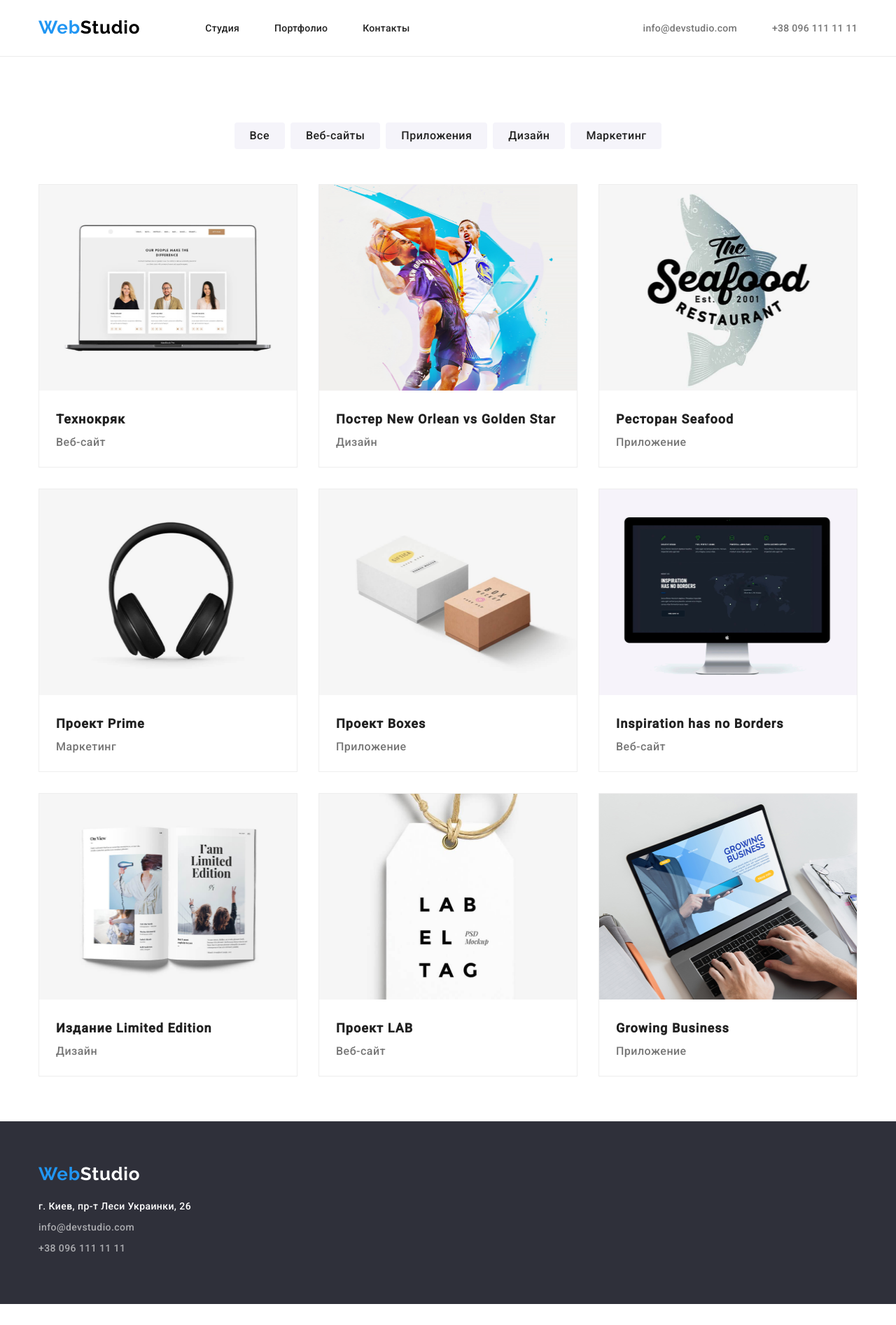
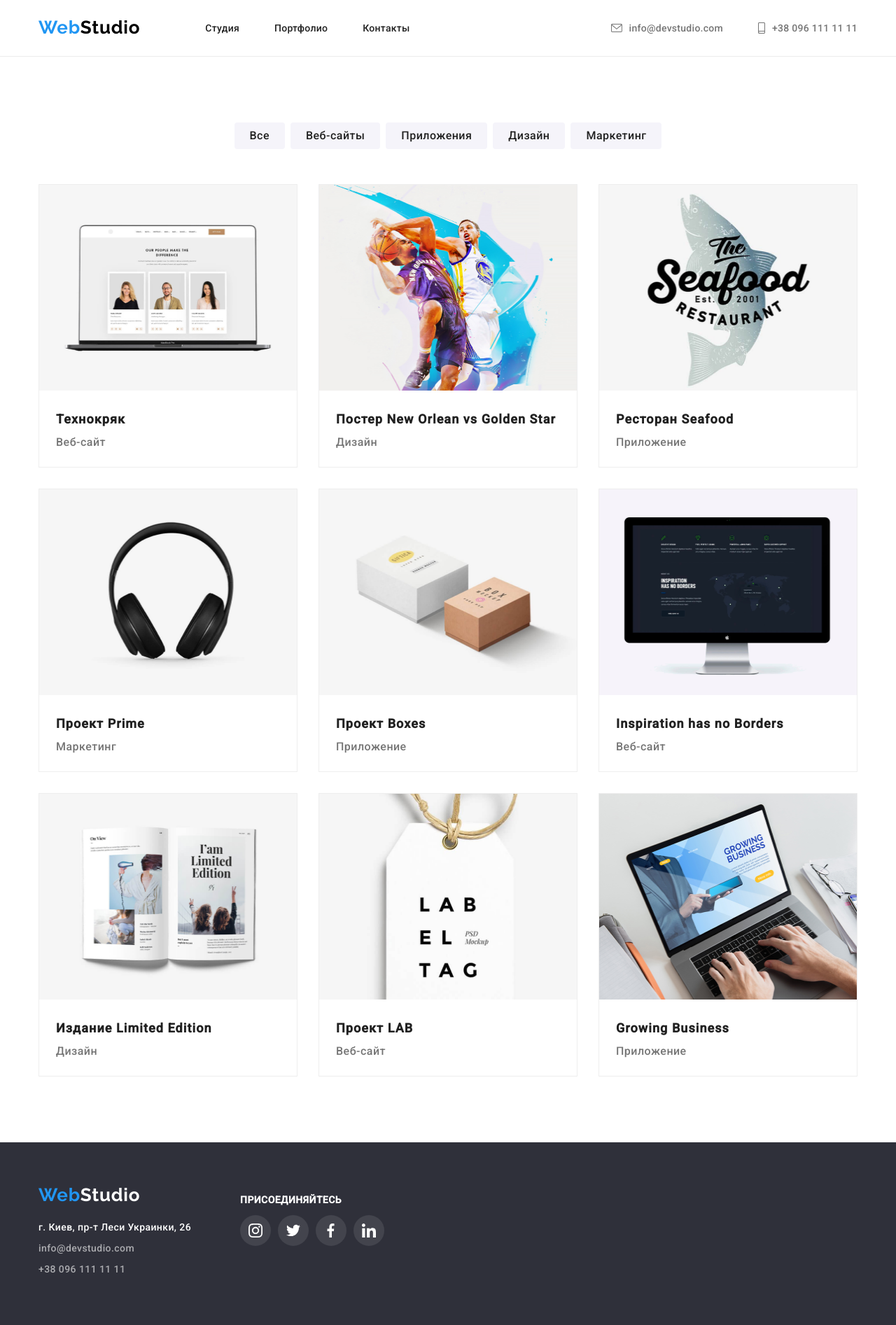
Before and after one commit to Klymenov/goit-markup-hw-04, a plain HTML site: page portfolio.html in a window 1280 px wide. Shown: the whole page at 70% size. Before the commit the page ends 1863 px from the top, so only its background shows below. Drawn offline with Linux system fonts and the light colour scheme.

Commit message:
4th commit

```diff
--- a/portfolio.html
+++ b/portfolio.html
@@ -16,8 +16,7 @@
     <!--header-section-->
 
     <header class="header-section">
-        <div class="container">
-            <div class="header-content">
+        <div class="container header-content">
             <nav class="navigation">
                 <a class="logo" href="./index.html">Web<span class="header-studio">Studio</span></a>
                 <ul class="nav-list">
@@ -34,10 +33,11 @@
             </nav>
 
             <ul class="contact-list">
-                    <li class="contact-element"><a class="contact-link" href="mailto:info@devstudio.com">info@devstudio.com</a></li>
-                    <li class="contact-element"><a class="contact-link" href="tel:+380961111111">+38 096 111 11 11</a></li>
+                <li class="contact-element"><a class="contact-link" href="mailto:info@devstudio.com"><svg class="contact-icon" width=16px height=12px><use href="./img/svg/icons/symbol-defs.svg#icon-mail"></use></svg>info@devstudio.com</a>
+                </li>
+                <li class="contact-element"><a class="contact-link" href="tel:+380961111111"><svg class="contact-icon" width=10px height=16px><use href="./img/svg/icons/symbol-defs.svg#icon-header-phone"></use></svg>+38 096 111 11 11</a>
+                </li>
             </ul>
-            </div>
         </div>
     </header>
 
@@ -59,11 +59,13 @@
                 <!-- <div class="card-set"> -->
                     <ul class="card-list">
                         <li class="card-element">
+                            <a href="./index.html" class="card-link">
                                 <img src="./img/portfolio/tehnokryak.png" width="368" height="294" alt="Технокряк">
                                 <div class="card-text">
                                     <h4 class="card-heading">Технокряк</h4>
                                     <p class="card-p">Веб-сайт</p>
                                 </div>
+                            </a>
                         </li>
                         <li class="card-element">
                             <img src="./img/portfolio/poster.png" width="368" height="294" alt="Постер New Orlean vs Golden Star">
@@ -131,8 +133,7 @@
     <!--footer-section-->
 
     <footer class="footer-section">
-        <div class="container">
-            <div class="footer-content">
+        <div class="container footer-container">
                 <div class="footer-nav">
                     <a class="footer-logo"  href="./index.html">Web<span class="footer-studio">Studio</span></a>
                     <ul class="footer-list">
@@ -152,9 +153,42 @@
                         </li>
                     </ul>
                 </div>
+                <div class="footer-social">
+                    <h3 class="social-heading">
+                        присоединяйтесь
+                    </h3>
+                    <ul class="social-list">
+                        <li class="social-item">
+                            <a href="" class="social-link">
+                                <svg class="footer-social-svg">
+                                    <use href="./img/svg/icons/symbol-defs.svg#icon-instagram"></use>
+                                </svg>
+                            </a>
+                        </li>
+                        <li class="social-item">
+                            <a href="" class="social-link">
+                                <svg class="footer-social-svg">
+                                    <use href="./img/svg/icons/symbol-defs.svg#icon-twitter"></use>
+                                </svg>
+                            </a>
+                        </li>
+                        <li class="social-item">
+                            <a href="" class="social-link">
+                                <svg class="footer-social-svg">
+                                    <use href="./img/svg/icons/symbol-defs.svg#icon-facebook"></use>
+                                </svg>
+                            </a>
+                        </li>
+                        <li class="social-item">
+                            <a href="" class="social-link">
+                                <svg class="footer-social-svg">
+                                    <use href="./img/svg/icons/symbol-defs.svg#icon-linkedin"></use>
+                                </svg>
+                            </a>
+                        </li>
+                    </ul>
                 </div>
         </div>
     </footer>
-
 </body>
 </html>
--- a/styles/portfolio.css
+++ b/styles/portfolio.css
@@ -15,6 +15,108 @@ body {
 }
 /*header section*/
 
+
+.header-section {
+    background-color: #fff;
+    border-bottom: 1px solid #ECECEC;
+}
+.header-content {
+    display: flex;
+}
+.navigation {
+    display: flex;
+    margin-right: auto;
+}
+.logo {
+    font-family: 'Raleway', sans-serif;
+    color: #2196F3;
+    text-decoration: none;
+    display: block;
+    margin-right: 93px;
+    font-weight: bold;
+    font-size: 26px;
+    line-height: 31px;
+    letter-spacing: 0.03em;
+    padding-top: 24px;
+    padding-bottom: 25px;
+
+}
+.header-studio {
+    font-family: 'Raleway', sans-serif;
+    color: black;
+}
+.nav-list {
+    display: flex;
+    list-style: none;
+    padding: 0;
+    margin: auto 0;
+}
+.nav-list :last-child {
+    margin-right: 0;
+}
+.nav-element {
+    margin-right: 50px;
+}
+.nav-link {
+    display: block;
+    text-decoration: none;
+    font-weight: 500;
+    font-size: 14px;
+    line-height: 16px;
+    letter-spacing: 0.02em;
+    color: #212121;
+    padding: 32px 0px;
+}
+.nav-link:hover,
+.nav-link:focus {
+    color: #2196F3;
+    text-decoration: none;
+}
+.contact-list {
+    display: flex;
+    list-style: none;
+    padding: 0;
+    margin: auto 0;
+}
+.contact-list :first-child {
+    margin-left: 0px;
+}
+.contact-element {
+    display: flex;
+    text-decoration: none;
+    margin-left: 50px;
+    align-items: center;
+}
+.contact-link {
+    display: flex;
+    text-decoration: none;
+    color: #757575;
+    font-weight: 500;
+    font-size: 14px;
+    line-height: 16px;
+    letter-spacing: 0.02em;
+    padding: 32px 0px;
+    align-items: center;
+}
+.contact-link:focus,
+.contact-link:hover {
+    color: #2196F3;
+    text-decoration: none;
+}
+/* .overlay {
+    max-width: 1600px;
+    margin-left: auto;
+    margin-right: auto;
+    background-image: linear-gradient(to right, rgba(47, 48, 58, 0.4), rgba(47, 48, 58, 0.4) ), url(../img/background/background-hero.jpg);
+    background-size: cover;
+    background-position: center;
+} */
+.contact-icon {
+    margin-right: 10px;
+    fill: currentColor;
+}
+
+/*
 .header-section {
     background-color: #fff;
     border-bottom: 1px solid #ECECEC;
@@ -98,7 +200,8 @@ body {
 .contact-link:hover {
     color: #2196F3;
     text-decoration: none;
-}
+} */
+
 /*main-section*/
 
 .main-section {
@@ -151,7 +254,6 @@ button {
     margin: 0;
     padding: 0;
     width: 100%;
-    margin-bottom: -30px;
 }
 .card-element {
     flex-basis: calc(100% / 3 - 30px);
@@ -190,20 +292,31 @@ button {
     color: #757575;
     margin: 0;
 }
+.card-link {
+    text-decoration: none;
+}
+/* .card-link:hover,
+.card-link:focus {
+    box-shadow: 0px 1px 1px rgba(0, 0, 0, 0.12), 0px 4px 4px rgba(0, 0, 0, 0.06), 1px 4px 6px rgba(0, 0, 0, 0.16);
+} */
+.card-link:hover .card-text,
+.card-link:focus .card-text {
+    box-shadow: 0px 1px 1px rgba(0, 0, 0, 0.12), 0px 4px 4px rgba(0, 0, 0, 0.06), 1px 4px 6px rgba(0, 0, 0, 0.16);
+}
 
 /*footer section*/
 
+.footer-container {
+    display: flex;
+}
 .footer-section {
-    background-color: #2F303A;
     background-color: #2F303A;
     padding-top: 60px;
     padding-bottom: 60px;
 }
-.footer-content {
-
-}
 .footer-nav {
     display: inline-block;
+
 }
 .footer-logo {
     display: block;
@@ -247,3 +360,46 @@ button {
     color: rgba(255, 255, 255, 0.6);
     text-decoration: none;
 }
+.footer-social {
+    display: inline-block;
+    margin-left: 70px;
+}
+.social-heading {
+    font-weight: bold;
+    font-size: 14px;
+    line-height: 16px;
+    letter-spacing: 0.03em;
+    text-transform: uppercase;
+    color: #FFFFFF;
+}
+.social-list {
+    display: flex;
+    list-style: none;
+    padding: 0px;
+    margin: 0px;
+}
+.social-item {
+    margin-right: 10px;
+    width: 44px;
+    height: 44px;
+}
+.social-list:last-child {
+    margin-right: 0px;
+}
+.social-link {
+    background-color: #43444D;
+    border-radius: 50%;
+    display: flex;
+    width: 44px;
+    height: 44px;
+    justify-content: center;
+    align-items: center;
+}
+.social-link:hover {
+    background-color: #2196F3;
+}
+.footer-social-svg {
+    fill: #FFFFFF;
+    height: 20px;
+    width: 20px;
+}
--- a/styles/styles.css
+++ b/styles/styles.css
@@ -78,13 +78,13 @@ body {
     padding: 0;
     margin: auto 0;
 }
-.contact-list :last-child {
-    margin-right: 0px;
+.contact-list :first-child {
+    margin-left: 0px;
 }
 .contact-element {
     display: flex;
     text-decoration: none;
-    margin-right: 50px;
+    margin-left: 50px;
     align-items: center;
 }
 .contact-link {
@@ -156,7 +156,6 @@ body {
 .hero-content {
     width: 100%;
     margin: 0 auto;
-    /* display: inline-block; */
 }
 .hero-button {
     background-color: #2196F3;
@@ -385,7 +384,7 @@ body {
     align-items: center;
 }
 .link-icon {
-    display: inline-block;
+    display: flex;
     width: 20px;
     height: 20px;
     fill: #AFB1B8;
@@ -402,8 +401,13 @@ body {
     justify-content: center;
     align-items: center;
 }
-.team-link:hover {
+.team-link:hover,
+.team-link:focus {
     background-color: #2196F3;
+}
+.team-link:hover .link-icon,
+.team-link:focus .link-icon {
+    fill: #fff;
 }
 
 /* Clients section */
@@ -420,25 +424,26 @@ body {
     letter-spacing: 0.03em;
     color: #212121;
     margin-bottom: 50px;
+    margin-top: 0px;
 }
 .clients-list {
     width: 100%;
     display: flex;
     padding: 0;
-    margin: 0;
+    margin: 0 auto;
     list-style: none;
 }
 .clients-list:last-child {
-    margin-right: 0;
+    margin-right: 0px;
 }
 .clients-element {
-    display: flex;
+    /* display: flex; */
     margin-right: 30px;
     height: 92px;
     width: 170px;
-    border: 1px solid #AFB1B8;
-    box-sizing: border-box;
-    border-radius: 4px;
+    /* border: 1px solid #AFB1B8; */
+    /* box-sizing: border-box; */
+    /* border-radius: 4px; */
     align-items: center;
     justify-content: center;
 
@@ -449,6 +454,20 @@ body {
     height: 92px;
     align-items: center;
     justify-content: center;
+    /* border-color: #2196F3; */
+    fill: currentColor;
+    border: 1px solid #AFB1B8;
+    border-radius: 4px;
+}
+.clients-link:hover,
+.clients-link:focus {
+    fill: #2196F3;
+    border-color: #2196F3;
+    fill: currentColor;
+}
+.clients-link:hover .clients-icon,
+.clients-link:focus .clients-icon {
+    fill: #2196F3;
 }
 .clients-icon {
     display: flex;
@@ -460,10 +479,7 @@ body {
 .clients-icon:focus {
     fill: #2196F3;
 }
-.clients-element:hover,
-.clients-element:focus {
-    border-color: #2196F3;
-}
+
 /*footer section*/
 
 .footer-container {
@@ -473,9 +489,6 @@ body {
     background-color: #2F303A;
     padding-top: 60px;
     padding-bottom: 60px;
-}
-.footer-content {
-
 }
 .footer-nav {
     display: inline-block;
```
Lines whose indentation alone changed are shown as unchanged.
